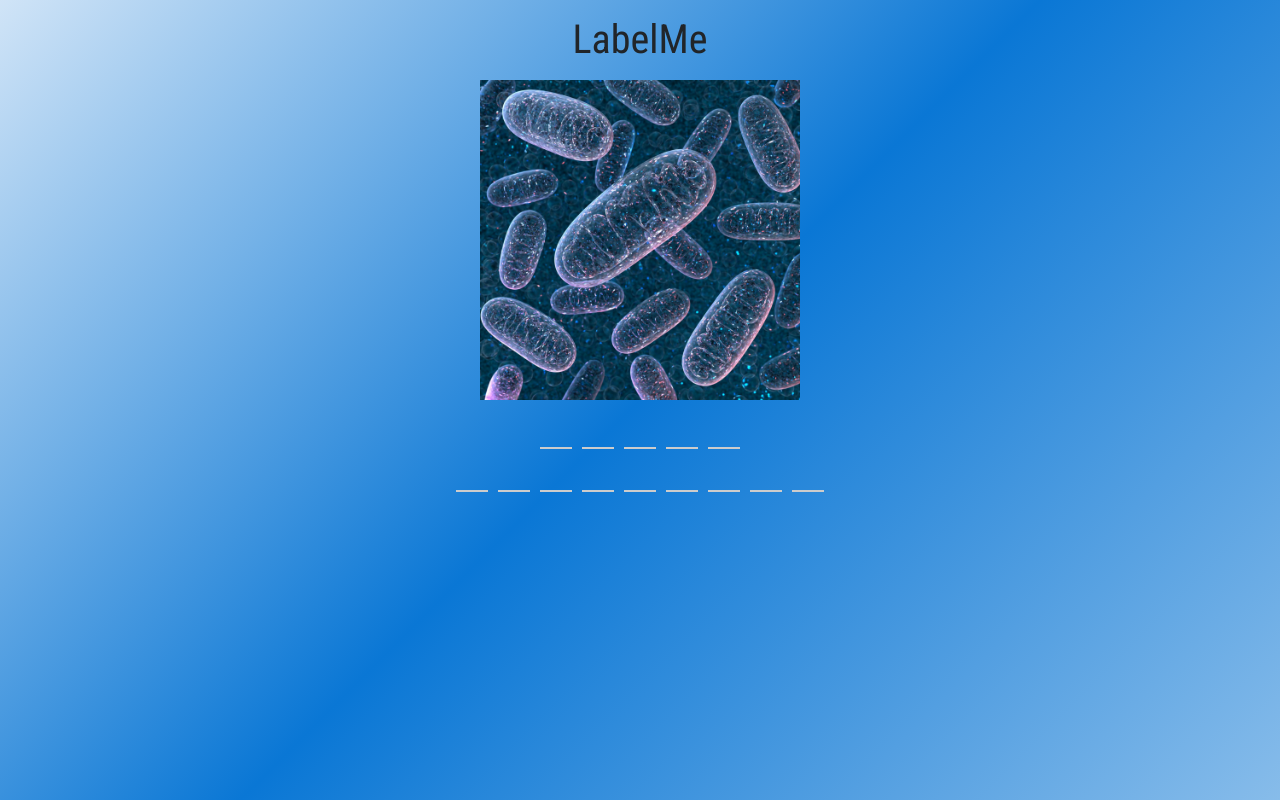
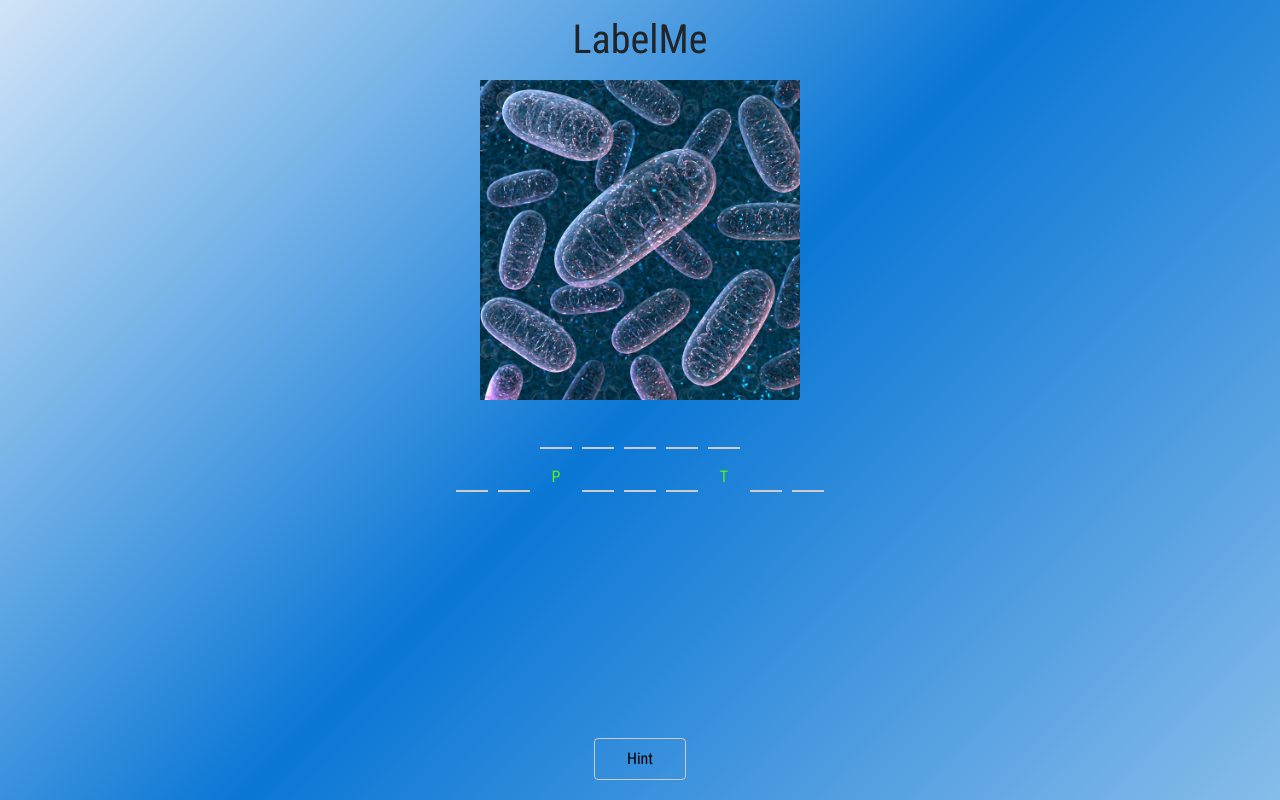
Before and after one commit to alpha-csce606/semester-proj, a React (Create React App) app: page / in a window 1280 px wide. Built offline with nearby package versions, Linux system fonts and the light colour scheme.

Commit message:
Finished data flow. Setup system to calculate score. Added Hint option and implemented functionality

```diff
--- a/src/common.css
+++ b/src/common.css
@@ -7,3 +7,22 @@
   position: relative;
   /* overflow: scroll; */
 }
+.full-width{
+  display: flex;
+  width: 100%;
+  flex-direction: column;
+  align-items: center;
+}
+.transparent-button{
+  border: 1px solid #ccc;
+  border-radius: 4px;
+  padding: 0.5rem 2rem;
+  background: transparent;
+  cursor: pointer;
+}
+.bottom-align-container{
+  position: fixed;
+  bottom: 20px;
+  left: 0;
+  right: 0;
+}
--- /dev/null
+++ b/src/common/hint-button.js
@@ -0,0 +1,19 @@
+import React,{ Component } from 'react';
+
+class HintButton extends Component{
+  constructor(props){
+    super(props);
+    this.triggerParentHint = this.triggerParentHint.bind(this);
+  }
+  triggerParentHint(){
+    this.props.triggerHint();
+  }
+  render(){
+    return(
+      <div className="full-width">
+        <button className="transparent-button" onClick={this.triggerParentHint}>{this.props.label}</button>
+      </div>
+    )
+  }
+}
+export default HintButton;
--- a/src/games/game-blanks.js
+++ b/src/games/game-blanks.js
@@ -8,21 +8,7 @@ class GameBlanksHolder extends Component{
     this.state = {
       words: []
     }
-  }
-  componentDidMount(){
-    const arr = [];
-    let obj = {};
-    this.props.words.map((item,index) => (
-      obj = {},
-      obj.value = item,
-      obj.id = index,
-      obj.reveal = false,
-      arr.push(obj)
-    ));
-
-    this.setState({
-      words: arr
-    })
+    this.updateScore = this.updateScore.bind(this);
   }
   returnBlanks(){
     return this.props.words.map((item,outterIndex) => (
@@ -36,10 +22,10 @@ class GameBlanksHolder extends Component{
     ))
   }
   updateScore(evt){
-    console.log('Game-blank holder component',parseInt(evt));
+    this.props.updateParent(evt);
   }
   returnBlankStates(){
-    return this.state.words.map((item,index) =>
+    return this.props.words.map((item,index) =>
       {
         if(item.value == ' '){
           return (
--- a/src/games/game-container.js
+++ b/src/games/game-container.js
@@ -7,7 +7,7 @@ class GameContainer extends Component{
   }
   render(){
     return(
-      <Game_LabelMe solution="Golgi Apparatus"/>
+      <Game_LabelMe solution="Golgi Apparatus" level="3"/>
     )
   }
 }
--- a/src/games/game-labelme.js
+++ b/src/games/game-labelme.js
@@ -3,6 +3,7 @@ import image from './../assets/mitochondria.jpg';
 
 import './game.css';
 import GameBlanksHolder from './game-blanks';
+import HintButton from './../common/hint-button';
 
 class Game_LabelMe extends Component{
   constructor(props){
@@ -10,21 +11,73 @@ class Game_LabelMe extends Component{
     this.state = {
       solution:{
         words: []
+      },
+      words: [],
+      toFind: [],
+      remainingCount: []
     }
-    }
+    this.updateScoreObj = this.updateScoreObj.bind(this);
+    this.triggerHint = this.triggerHint.bind(this);
   }
 
   componentDidMount(){
+      const arr = [];
+      let obj = {};
+
+      let solutionLength = this.props.solution.length;
+      let randomize = [];
+      //Find random characters to show hints in the beginning itself. Number of characters to show depends on the level chosen. For now let "this.props.level" denote the number of open values. Later stages create a hash table mapping level with number of solved blanks(TODO).
+      for(var i=0;i<this.props.level;i++){randomize.push(Math.floor(Math.random() * Math.floor(solutionLength)))}
+
+      this.props.solution.split('').map((item,index) => (
+        obj = {},
+        obj.value = item,
+        obj.id = index,
+        obj.reveal = randomize.indexOf(index) !== -1 ? true : false,
+        obj.resolved = false,
+        arr.push(obj)
+      ));
+
+      // To identify all the characters that need to be found in the array
+      let unsolvedBlanks = arr.filter(item => (item.reveal === false && item.resolved === false && item.value !== ' ')).map(item => item.id)
+
+
       this.setState({
-        solution:{
-          words: this.props.solution.split(' ')
+        words: arr,
+        toFind: unsolvedBlanks,
+        remainingCount: unsolvedBlanks.length
+      });
+  }
+
+  updateScoreObj(index){
+    this.setState(state => {
+      const list = state.words;
+      list[index].resolved = true;
+      return{
+        words: list,
+        remainingCount: list.filter(item => (item.reveal === false && item.resolved === false && item.value !== ' ')).length,
+        toFind: list.filter(letter => letter.reveal === false && letter.resolved === false && letter.value !== ' ').map(item => item.id)
       }
     });
-      console.log(this.state,this.props.solution)
+  }
+
+  triggerHint(){
+    let hintIndex = this.state.toFind[Math.floor(Math.random() * this.state.toFind.length)];
+
+    this.setState(state => {
+      const letters = this.state.words;
+      letters[hintIndex].reveal = true;
+      return{
+        words: letters,
+        remainingCount: letters.filter(item => (item.reveal === false && item.resolved === false && item.value !== ' ')).length,
+        toFind: letters.filter(letter => letter.reveal === false && letter.resolved === false && letter.value !== ' ').map(item => item.id)
+      }
+    })
   }
 
   render(){
     return(
+      <React.Fragment>
         <div className="row game-detail-container">
           <div className="game-image-container">
             <img src={image}/>
@@ -32,10 +85,15 @@ class Game_LabelMe extends Component{
 
           <div className="game-blanks-container">
             <ul className="game-blanks-holder row">
-            <GameBlanksHolder words={this.props.solution.split('')}/>
+              <GameBlanksHolder words={this.state.words} updateParent={this.updateScoreObj}/>
             </ul>
           </div>
+
+          <div className="bottom-align-container">
+            <HintButton triggerHint={this.triggerHint} label="Hint"/>
           </div>
+        </div>
+      </React.Fragment>
     )
   }
 }
--- a/src/games/game.css
+++ b/src/games/game.css
@@ -53,6 +53,8 @@ li.game-word-specific-blank{
 .wrong-indicator{
   color: red;
   position: absolute;
+  text-transform: uppercase;
+  z-index: 99;
   top: 50%;
   left: 50%;
   transform: translate(-50%,-50%);
--- a/src/games/individualblank.js
+++ b/src/games/individualblank.js
@@ -26,7 +26,7 @@ class BlankComponent extends Component{
         value: event.target.value,
         status: true
       })
-      this.props.updateParent();
+      this.props.updateParent(event.target.dataset.letterindex);
     }else{
       this.setState({
         value: '',
@@ -54,13 +54,21 @@ class BlankComponent extends Component{
       )
     }
   }
+  showcaseValue = () => {
+    if(this.props.isRevealed == true){
+      var that = this;
+      return this.props.letter;
+    }else{
+      return this.state.value;
+    }
+  }
   render(){
     let inputClasses = "game-blankinput ";
-    inputClasses += (this.state.status == true) ? 'disabled' : '';
+    inputClasses += (this.state.status == true || this.props.isRevealed) ? 'disabled' : '';
 
     return(
       <div className="game-blanks">
-        <input className={inputClasses} value={this.state.value} letterindex={this.props.letterIndex} disabled={this.state.status} onChange={this.handleChange}/>
+        <input className={inputClasses} value={this.showcaseValue()} data-letterindex={this.props.letterIndex} disabled={this.state.status || this.props.isRevealed} onChange={this.handleChange}/>
         {this.renderWrongInput()}
       </div>
     )
```
Lines whose indentation alone changed are shown as unchanged.
